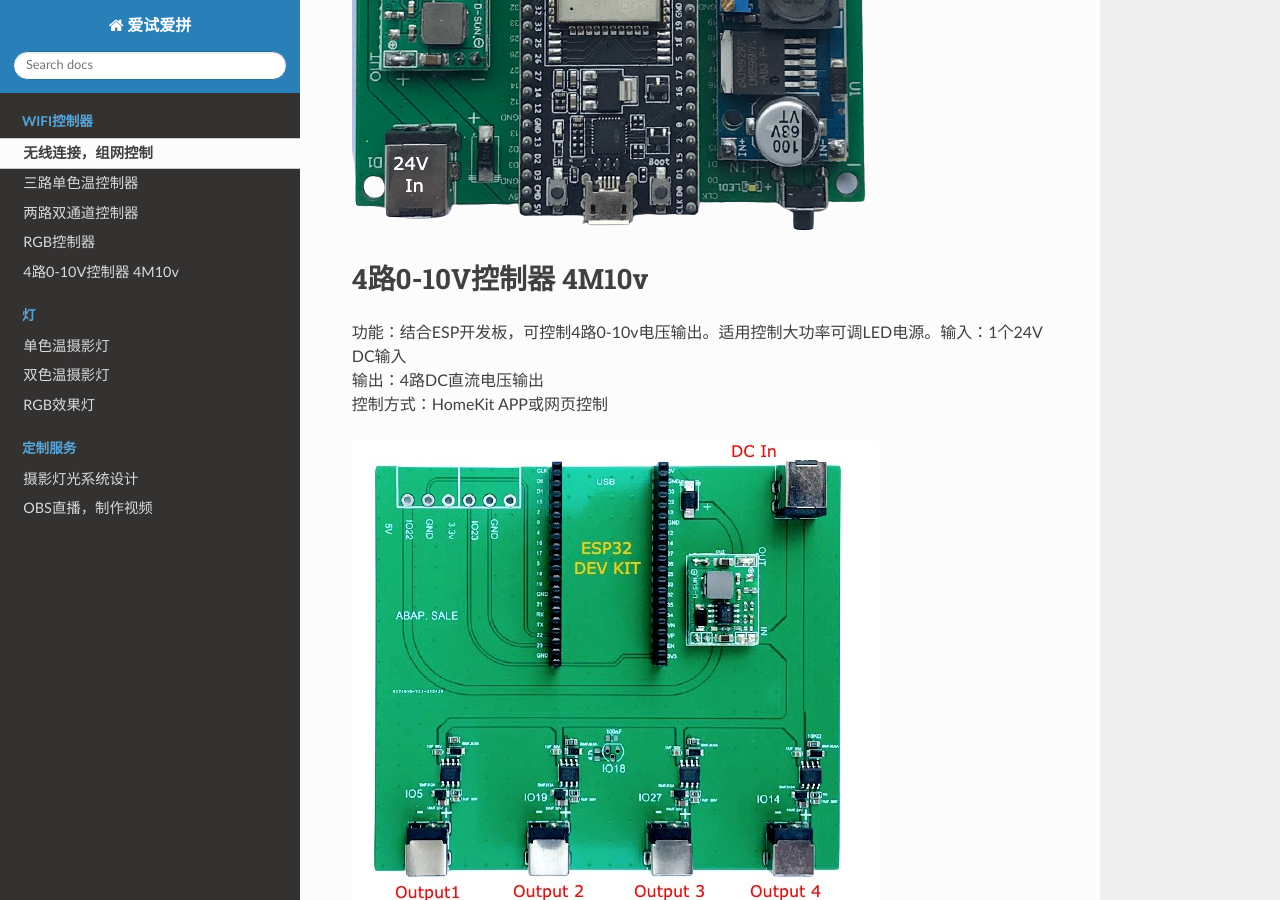
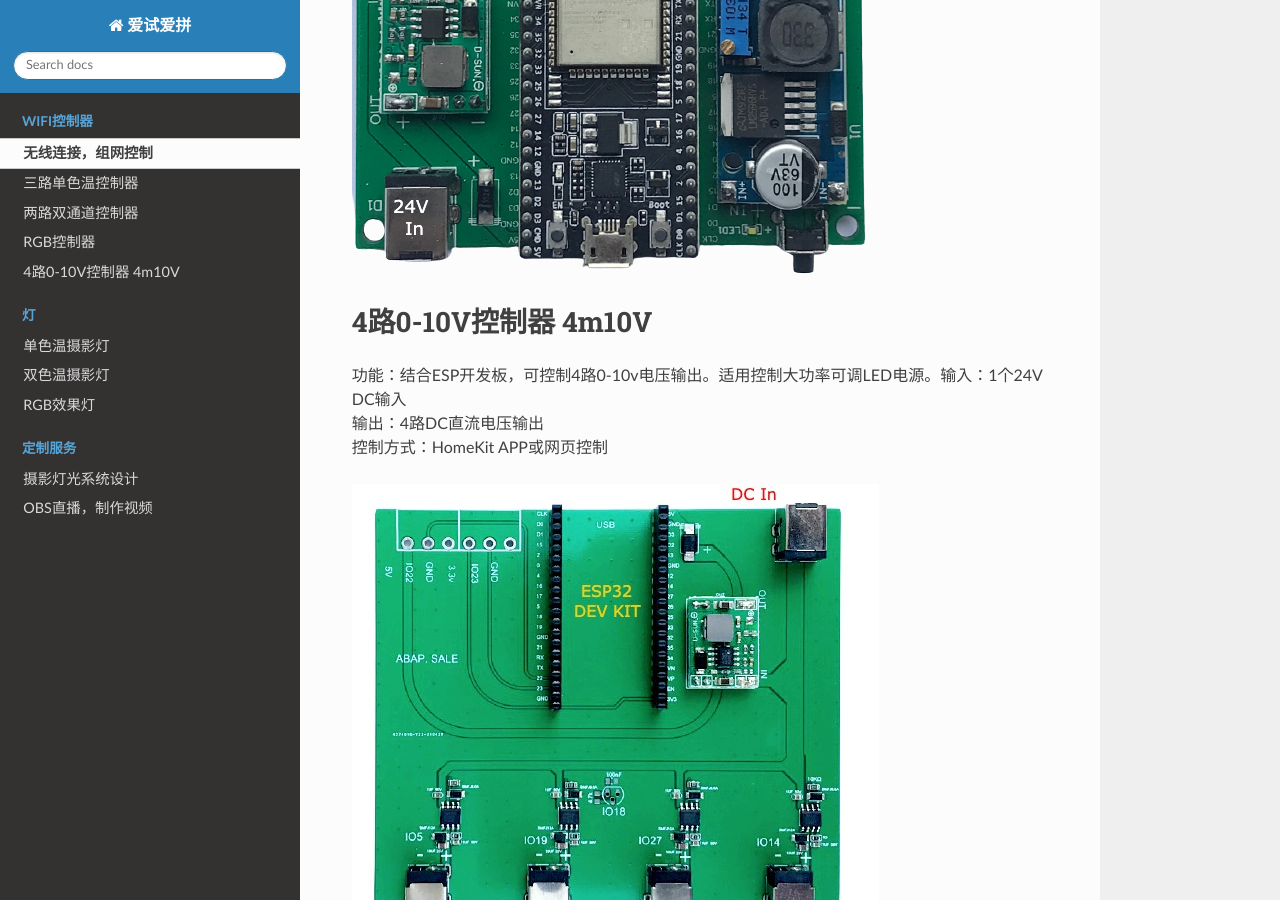
Before and after one commit to paultang/abapweb, a Sphinx documentation site: the page built from source/controler.rst, in a window 1280 px wide and 900 px high, scrolled down 2250 px. Built offline with Sphinx 7.4.7 and the Read the Docs theme 2.0.0, drawn with Linux system fonts in a browser that asks for light colours.

```diff
--- a/source/controler.rst
+++ b/source/controler.rst
@@ -42,7 +44,7 @@ RGB控制器
 
 .. image:: /image/rgbcontroler.png
 
-4路0-10V控制器 4M10v
+4路0-10V控制器 4m10V
 ----------------------------
 | 功能：结合ESP开发板，可控制4路0-10v电压输出。适用控制大功率可调LED电源。输入：1个24V DC输入
 | 输出：4路DC直流电压输出
```
Also changed, not shown: other parts of source/controler.rst (+2 -0 lines).
